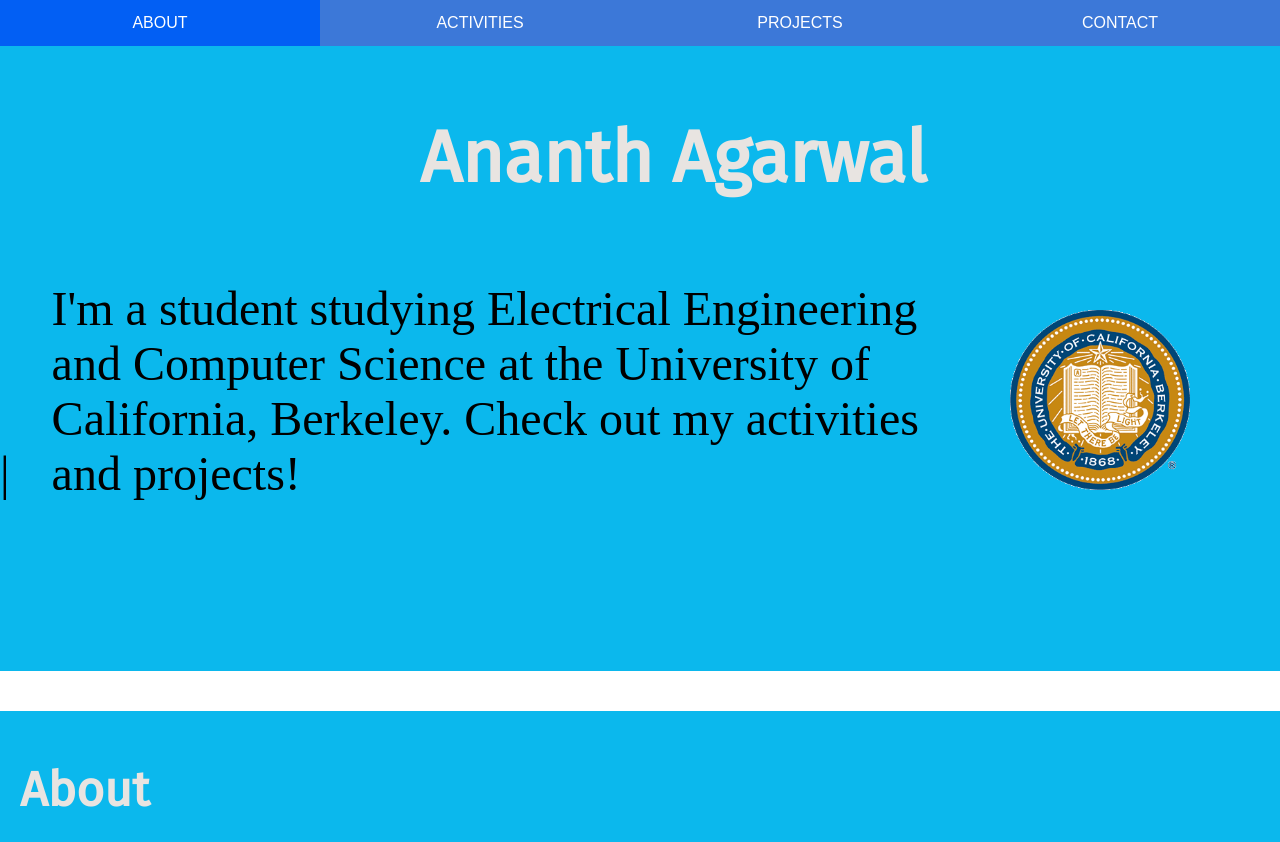
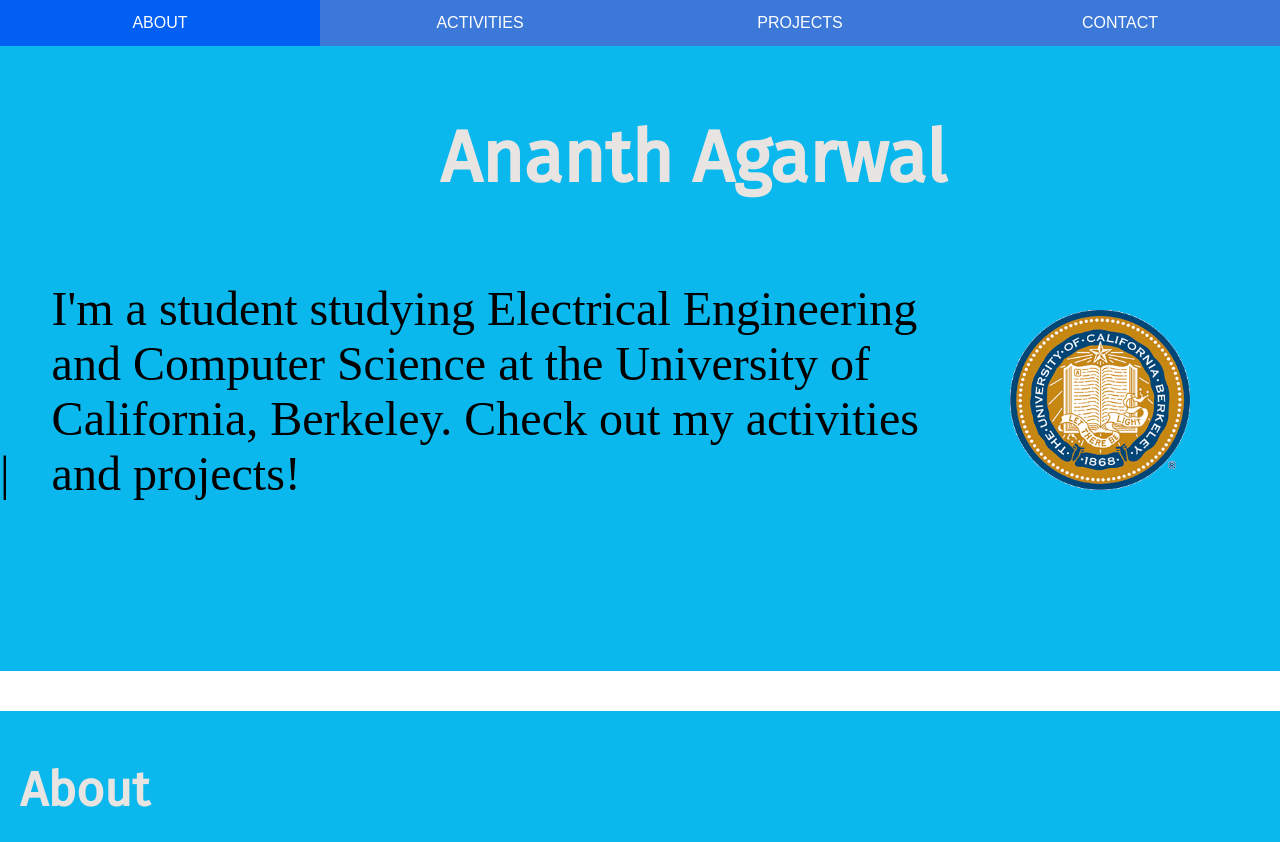
Before and after one commit to ananthagarwal/ananthagarwal.github.io, a plain HTML site: page finalproject/index.html in a window 1280 px wide. Shown: the top 842 px of the page. Drawn offline with nearby package versions, Linux system fonts and the light colour scheme.

Commit message:
Adjusted margin

```diff
--- a/finalproject/index.html
+++ b/finalproject/index.html
@@ -23,7 +23,7 @@
 	<br>
 	<section id = "intro" class="main">
 		<div>
-			<h1 id = "name" class = "typed" style = "margin-left: 420px; width: 80%;">Ananth Agarwal</h1>
+			<h1 id = "name" class = "typed" style = "margin-left: 440px; width: 80%;">Ananth Agarwal</h1>
 			<div id = "briefIntro"> I'm a student studying Electrical Engineering and Computer Science at the University of California, Berkeley. Check out my activities and projects!
 			</div>
 			<div id = "seal">
```
